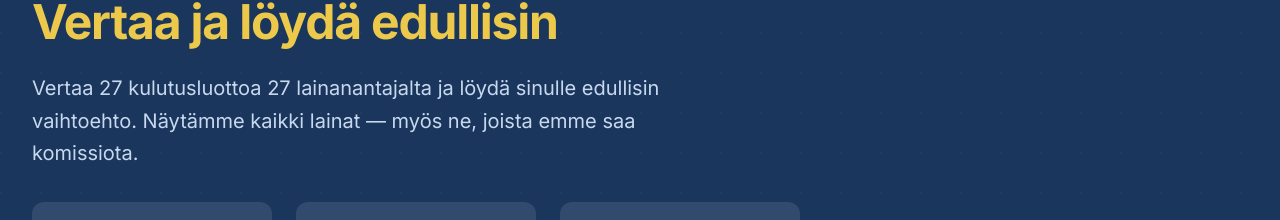
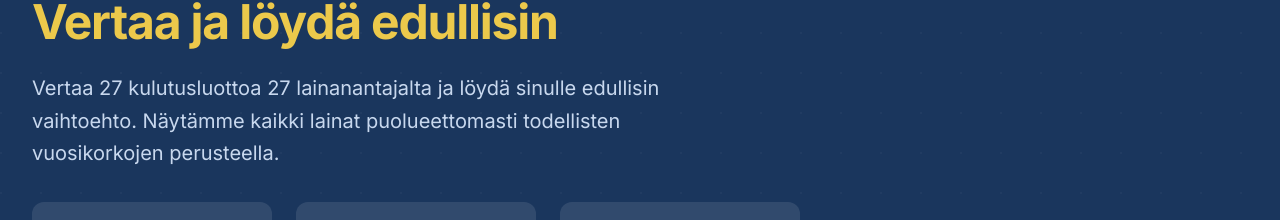
Before and after one commit to Sonodo/valitselaina, a Next.js app: page /kulutusluotto in a window 1280 px wide. Shown: the part 273-493 px from the top of the page. Built offline with nearby package versions, Linux system fonts and the light colour scheme; no server answers.

Commit message:
Remove all commission/provisio references from site copy

```diff
--- a/src/app/home-content.tsx
+++ b/src/app/home-content.tsx
@@ -39,7 +39,7 @@ const ease = [0.25, 0.1, 0.25, 1] as const;
 const faqItems = [
   {
     q: 'Onko Valitse Lainan palvelu ilmainen?',
-    a: 'Kyllä, palvelumme on täysin ilmainen kuluttajille. Saatamme saada korvauksen lainanantajilta, mutta se ei vaikuta vertailun tuloksiin tai järjestykseen. Näytämme aina myös lainat, joista emme saa komissiota.',
+    a: 'Kyllä, palvelumme on täysin ilmainen kuluttajille. Vertailumme on puolueeton — järjestämme lainat aina todellisen vuosikoron perusteella.',
   },
   {
     q: 'Miten todellinen vuosikorko eroaa nimelliskorosta?',
@@ -88,7 +88,7 @@ const valueProps = [
   {
     icon: Shield,
     title: 'Kattava vertailu',
-    description: 'Emme suosi mitään lainanantajaa. Näytämme myös lainat, joista emme saa komissiota — aina todellisten vuosikorkojen perusteella.',
+    description: 'Emme suosi mitään lainanantajaa. Järjestämme kaikki lainat puolueettomasti todellisten vuosikorkojen perusteella.',
   },
   {
     icon: Clock,
@@ -209,7 +209,7 @@ export default function HomeContent({
               className="mx-auto mt-8 max-w-2xl text-lg leading-relaxed text-white/80"
             >
               Vertaile kulutusluottoja, asuntolainoja ja muita lainoja {totalProviders}+ lainanantajalta.
-              Näytämme kaikki lainat — myös ne, joista emme saa komissiota.
+              Näytämme kaikki lainat puolueettomasti todellisten vuosikorkojen perusteella.
             </motion.p>
 
             {/* CTAs */}
--- a/src/app/kulutusluotto/page.tsx
+++ b/src/app/kulutusluotto/page.tsx
@@ -180,8 +180,8 @@ export default function KulutusluottoPage() {
               Vertaa {allProducts.length} kulutusluottoa {allProducts.length > 0
                 ? `${new Set(allProducts.map((p) => p.provider.shortName || p.provider.name)).size} lainanantajalta`
                 : ''}{' '}
-              ja löydä sinulle edullisin vaihtoehto. Näytämme kaikki lainat —
-              myös ne, joista emme saa komissiota.
+              ja löydä sinulle edullisin vaihtoehto. Näytämme kaikki lainat
+              puolueettomasti todellisten vuosikorkojen perusteella.
             </p>
 
             {/* Key stats */}
--- a/src/app/layout.tsx
+++ b/src/app/layout.tsx
@@ -21,7 +21,7 @@ export const metadata: Metadata = {
     template: '%s | Valitse Laina',
   },
   description:
-    'Vertaa lainoja rehellisesti. Näytämme kaikki lainat — myös ne, joista emme saa komissiota. Löydä edullisin kulutusluotto, asuntolaina tai autolaina.',
+    'Vertaa lainoja puolueettomasti. Näytämme kaikki lainat todellisten vuosikorkojen perusteella. Löydä edullisin kulutusluotto, asuntolaina tai autolaina.',
   metadataBase: new URL('https://valitselaina.fi'),
   openGraph: {
     type: 'website',
@@ -30,13 +30,13 @@ export const metadata: Metadata = {
     siteName: 'Valitse Laina',
     title: 'Valitse Laina — Luotettava lainavertailu',
     description:
-      'Vertaa lainoja rehellisesti. Näytämme kaikki lainat — myös ne, joista emme saa komissiota.',
+      'Vertaa lainoja puolueettomasti. Näytämme kaikki lainat todellisten vuosikorkojen perusteella.',
   },
   twitter: {
     card: 'summary_large_image',
     title: 'Valitse Laina — Luotettava lainavertailu',
     description:
-      'Vertaa lainoja rehellisesti. Näytämme kaikki lainat — myös ne, joista emme saa komissiota.',
+      'Vertaa lainoja puolueettomasti. Näytämme kaikki lainat todellisten vuosikorkojen perusteella.',
   },
   robots: {
     index: true,
--- a/src/app/page.tsx
+++ b/src/app/page.tsx
@@ -6,7 +6,7 @@ import HomeContent from './home-content';
 export const metadata: Metadata = {
   title: 'Valitse Laina — Vertaa lainoja rehellisesti | Löydä edullisin laina',
   description:
-    'Vertaa kulutusluottoja, asuntolainoja ja autolainoja. Näytämme kaikki lainat — myös ne, joista emme saa komissiota. 28+ lainanantajaa, todelliset vuosikorot.',
+    'Vertaa kulutusluottoja, asuntolainoja ja autolainoja. Näytämme kaikki lainat puolueettomasti todellisten vuosikorkojen perusteella. 28+ lainanantajaa.',
   alternates: { canonical: 'https://valitselaina.fi' },
 };
 
--- a/src/components/home/HowItWorks.tsx
+++ b/src/components/home/HowItWorks.tsx
@@ -14,7 +14,7 @@ const STEPS = [
     icon: BarChart3,
     title: 'Vertaile tarjoajia',
     description:
-      'Näet kaikki lainat yhdellä sivulla todellisin vuosikoroin — myös ne, joista emme saa komissiota.',
+      'Näet kaikki lainat yhdellä sivulla puolueettomasti todellisin vuosikoroin.',
   },
   {
     number: '3',
--- a/src/data/guides.ts
+++ b/src/data/guides.ts
@@ -714,7 +714,7 @@ export const guides: Guide[] = [
   <li>Vertailet tarjouksia rinnakkain ja valitset parhaan.</li>
   <li>Hyväksyt tarjouksen suoraan lainanantajan palvelussa.</li>
 </ol>
-<p>Vertailupalvelu saa tulonsa lainanantajilta provisiona, ei sinulta. Hyvä vertailupalvelu näyttää kuitenkin myös lainat, joista se ei saa provisiota — kuten me Valitse Lainassa teemme.</p>
+<p>Vertailupalvelu on käyttäjälle maksuton. Hyvä vertailupalvelu näyttää kaikki lainat puolueettomasti todellisten kustannusten perusteella — kuten me Valitse Lainassa teemme.</p>
 
 <h2 id="yleiset-virheet">Yleisimmät virheet</h2>
 <p>Vältä nämä tyypilliset sudenkuopat lainan kilpailutuksessa:</p>
--- a/src/lib/constants.ts
+++ b/src/lib/constants.ts
@@ -16,7 +16,7 @@ export const MORTGAGE_INTEREST_DEDUCTION = 0; // Phased out completely by 2023
 // Site config
 export const SITE_NAME = 'Lainavertailu';
 export const SITE_URL = 'https://valitselaina.fi';
-export const SITE_DESCRIPTION = 'Luotettava lainavertailu. Vertaa lainoja rehellisesti — näytämme kaikki lainat, myös ne joista emme saa komissiota.';
+export const SITE_DESCRIPTION = 'Luotettava lainavertailu. Vertaa lainoja puolueettomasti — näytämme kaikki lainat todellisten vuosikorkojen perusteella.';
 
 // Loan type labels (Finnish)
 export const LOAN_TYPE_LABELS: Record<string, string> = {
```
